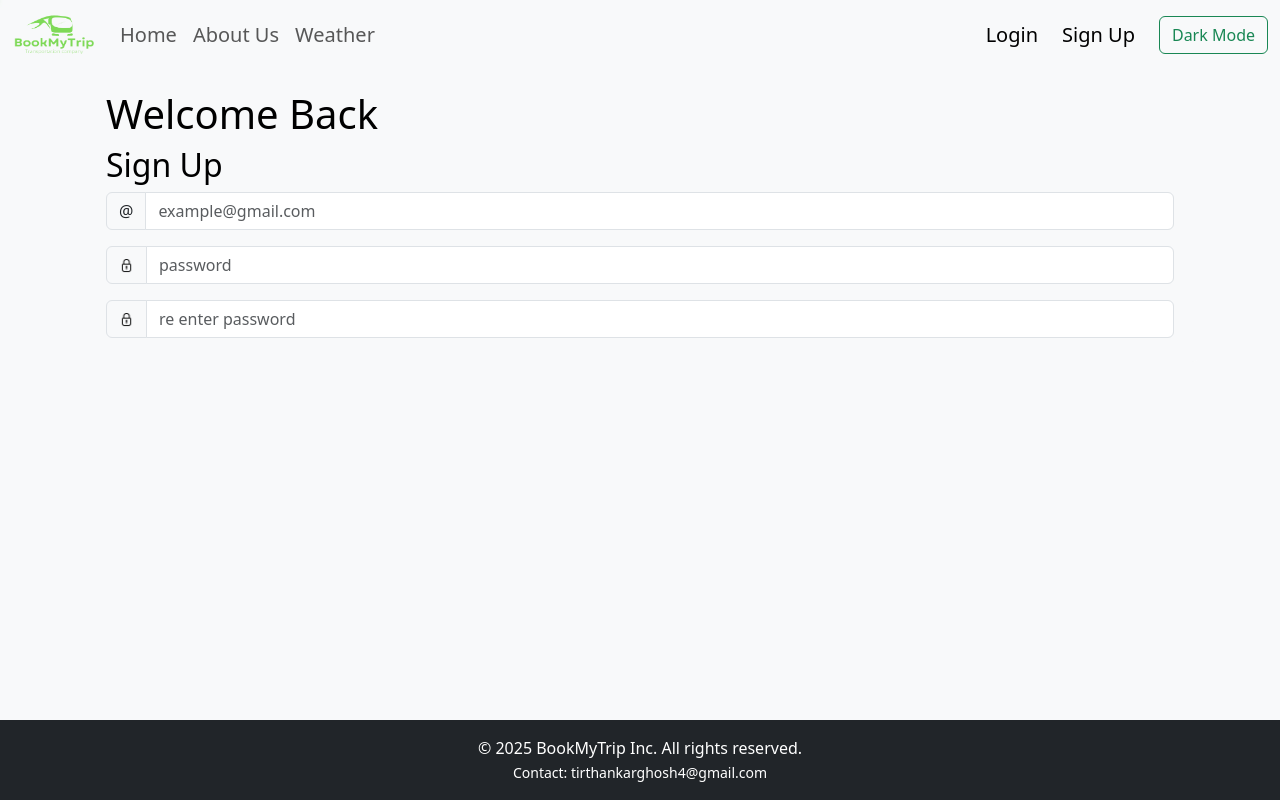
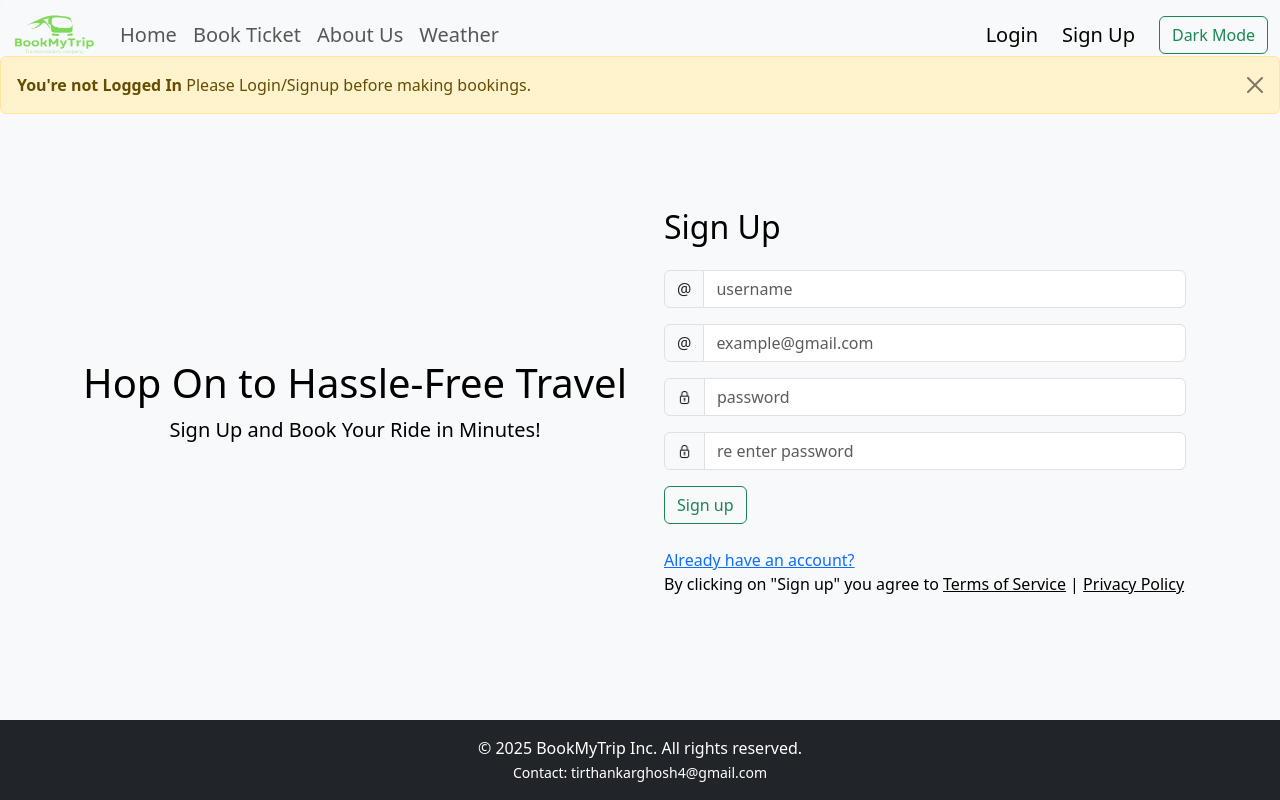
Before and after one commit to tirthankar27/BookMyTrip, a React (Create React App) app: page /BookMyTrip/signup in a window 1280 px wide. Built offline with nearby package versions, Linux system fonts and the light colour scheme; no server answers.

Commit message:
Add files via upload

```diff
--- a/src/App.js
+++ b/src/App.js
@@ -1,8 +1,8 @@
 import React, { useState, useRef } from "react";
 import "./App.css";
 import Navbar from "./components/Navbar";
+import Home from "./components/Home";
 import Searchbus from "./components/Searchbus";
-import PromoCarousel from "./components/PromoCarousel";
 import Footer from "./components/Footer";
 import Alert from "./components/Alert";
 import About from "./components/About";
@@ -11,12 +11,14 @@ import Login from "./components/Login";
 import SignUp from "./components/SignUp";
 import Weather from "./components/Weather";
 import LoadingBar from "react-top-loading-bar";
+import "particles.js"
 
 function App() {
   const apiKey = process.env.REACT_APP_BOOK_MY_TRIP_API;
+  const signupEndpoint = process.env.REACT_APP_SIGN_UP;
   const [darkMode, setDarkMode] = useState(false);
   const toggleDarkMode = () => setDarkMode(!darkMode);
-  const loadingRef = useRef(null)
+  const loadingRef = useRef(null);
   return (
     <BrowserRouter basename="/BookMyTrip">
       <div
@@ -33,15 +35,41 @@ function App() {
           darkMode={darkMode}
           toggleDarkMode={toggleDarkMode}
         />
-       <LoadingBar color="#76B947" ref={loadingRef} />
+        <LoadingBar color="#76B947" ref={loadingRef} />
         <Alert darkMode={darkMode} />
-        <div className="container my-3" style={{ flex: 1 }}>
+        <div
+          className="container my-3"
+          style={{ flex: 1, paddingTop: "120px" }}
+        >
           <Routes>
-            <Route exact path="/about" element={<About loadingRef={loadingRef} />}/>
-            <Route exact path="/weather" element={<Weather apiKey={apiKey} loadingRef={loadingRef}/>}/>
-            <Route exact path="/" element={<><Searchbus darkMode={darkMode} loadingRef={loadingRef}/> <PromoCarousel /></>}/>
-            <Route exact path='/login' element={<Login darkMode={darkMode} loadingRef={loadingRef}/>}/>
-            <Route exact path='/signup' element={<SignUp darkMode={darkMode} loadingRef={loadingRef}/>}/>
+            <Route
+              exact
+              path="/about"
+              element={<About loadingRef={loadingRef} />}
+            />
+            <Route
+              exact
+              path="/weather"
+              element={<Weather apiKey={apiKey} loadingRef={loadingRef} />}
+            />
+            <Route exact path="/" element={<Home loadingRef={loadingRef} />} />
+            <Route
+              exact
+              path="/searchbus"
+              element={
+                <Searchbus darkMode={darkMode} loadingRef={loadingRef} />
+              }
+            />
+            <Route
+              exact
+              path="/login"
+              element={<Login darkMode={darkMode} loadingRef={loadingRef} />}
+            />
+            <Route
+              exact
+              path="/signup"
+              element={<SignUp darkMode={darkMode} signupendpoint={signupEndpoint} loadingRef={loadingRef} />}
+            />
           </Routes>
         </div>
         <Footer />
--- a/src/components/Alert.js
+++ b/src/components/Alert.js
@@ -2,7 +2,16 @@ import React from "react";
 export default function Alert(props) {
   let alertType = props.darkMode ? "info" : "warning";
   return (
-    <div style={{height: "50px"}}>
+    <div
+      style={{
+        height: "60px",
+        top: "56px",
+        left: 0,
+        right: 0,
+        zIndex: 1051,
+        position: "fixed",
+      }}
+    >
       <div
         className={`alert alert-${alertType} alert-dismissible fade show mb-3`}
         role="alert"
--- /dev/null
+++ b/src/components/Home.js
@@ -0,0 +1,18 @@
+import React,{useEffect} from "react";
+import PromoCarousel from "./PromoCarousel";
+
+export default function Home(props) {
+  useEffect(() => {
+    if (props.loadingRef?.current) {
+      props.loadingRef.current.continuousStart();
+      setTimeout(() => {
+        props.loadingRef.current.complete();
+      }, 10);
+    }
+  }, [props.loadingRef]);
+  return (
+    <div>
+      <PromoCarousel />
+    </div>
+  );
+}
--- a/src/components/Navbar.js
+++ b/src/components/Navbar.js
@@ -1,18 +1,20 @@
 import React from "react";
 import PropTypes from "prop-types";
 import logo from "../assets/logo3.png";
-import { Link, useLocation} from "react-router-dom";
+import { Link, useLocation } from "react-router-dom";
 export default function Navbar(props) {
-  const navClass = props.darkMode ? "navbar bg-dark navbar-expand-lg bg-body-tertiary" : "navbar navbar-expand-lg bg-body-tertiary";
+  const navClass = props.darkMode
+    ? "navbar bg-dark navbar-expand-lg bg-body-tertiary"
+    : "navbar navbar-expand-lg bg-body-tertiary";
   const location = useLocation();
   return (
     <div>
       <nav
         className={`${navClass} fixed-top`}
-        {...props.darkMode ? {"data-bs-theme":"dark"} : {}}
+        {...(props.darkMode ? { "data-bs-theme": "dark" } : {})}
       >
         <div className="container-fluid">
-          <Link className="navbar-brand" to="/home">
+          <Link className="navbar-brand" to="/">
             <img
               src={logo}
               alt="Logo"
@@ -35,17 +37,64 @@ export default function Navbar(props) {
           <div className="collapse navbar-collapse" id="navbarSupportedContent">
             <ul className="navbar-nav me-auto mb-2 mb-lg-0">
               <li className="nav-item">
-                <Link className={location.pathname !== "/about" && location.pathname!=="/weather" && location.pathname==="/"? "nav-link fs-5 active" : "nav-link fs-5"} aria-current="page" to="/">
+                <Link
+                  className={
+                    location.pathname !== "/searchbus" &&
+                    location.pathname !== "/about" &&
+                    location.pathname !== "/weather" &&
+                    location.pathname === "/"
+                      ? "nav-link fs-5 active"
+                      : "nav-link fs-5"
+                  }
+                  aria-current="page"
+                  to="/"
+                >
                   Home
                 </Link>
               </li>
               <li className="nav-item">
-                <Link className={location.pathname === "/about" && location.pathname!=="/weather" && location.pathname!=="/" ? "nav-link fs-5 active" : "nav-link fs-5"} to="/about">
+                <Link
+                  className={
+                    location.pathname === "/searchbus" &&
+                    location.pathname !== "/about" &&
+                    location.pathname !== "/weather" &&
+                    location.pathname !== "/"
+                      ? "nav-link fs-5 active"
+                      : "nav-link fs-5"
+                  }
+                  aria-current="page"
+                  to="/searchbus"
+                >
+                  Book Ticket
+                </Link>
+              </li>
+              <li className="nav-item">
+                <Link
+                  className={
+                    location.pathname !== "/searchbus" &&
+                    location.pathname === "/about" &&
+                    location.pathname !== "/weather" &&
+                    location.pathname !== "/"
+                      ? "nav-link fs-5 active"
+                      : "nav-link fs-5"
+                  }
+                  to="/about"
+                >
                   About Us
                 </Link>
               </li>
               <li className="nav-item">
-                <Link className={location.pathname !== "/about" && location.pathname==="/weather" && location.pathname!=="/" ? "nav-link fs-5 active" : "nav-link fs-5"} to="/weather">
+                <Link
+                  className={
+                    location.pathname !== "/searchbus" &&
+                    location.pathname !== "/about" &&
+                    location.pathname === "/weather" &&
+                    location.pathname !== "/"
+                      ? "nav-link fs-5 active"
+                      : "nav-link fs-5"
+                  }
+                  to="/weather"
+                >
                   Weather
                 </Link>
               </li>
@@ -63,11 +112,16 @@ export default function Navbar(props) {
                 className="nav-link fs-5"
                 aria-current="page"
                 to="/signup"
-                style={{ color: props.darkMode ?"white" : "black" }}
+                style={{ color: props.darkMode ? "white" : "black" }}
               >
                 Sign Up
               </Link>
-              <button className="btn btn-outline-success" onClick={props.toggleDarkMode}>{props.darkMode ? "Light Mode" : "Dark Mode"}</button>
+              <button
+                className="btn btn-outline-success"
+                onClick={props.toggleDarkMode}
+              >
+                {props.darkMode ? "Light Mode" : "Dark Mode"}
+              </button>
             </div>
           </div>
         </div>
--- a/src/components/SignUp.js
+++ b/src/components/SignUp.js
@@ -1,6 +1,7 @@
 import React from "react";
-import { useEffect } from "react";
-import password from "../assets/password.png";
+import { useEffect, useState } from "react";
+import passwordImg from "../assets/password.png";
+import { Link } from "react-router-dom";
 
 export default function SignUp(props) {
   useEffect(() => {
@@ -17,12 +18,58 @@ export default function SignUp(props) {
   const containerClass = props.darkMode
     ? "container bg-dark p-4 rounded"
     : "container bg-light p-4 rounded";
+  const [username, setUsername] = useState("");
+  const [email, setEmail] = useState("");
+  const [password, setPassword] = useState("");
+  const [confirmPassword, setConfirmPassword] = useState("");
+
+  const handleSignup = async (e) => {
+    e.preventDefault();
+    const response = await fetch(props.signupendpoint, {
+      method: "POST",
+      headers: {
+        "Content-Type": "application/json",
+      },
+      body: JSON.stringify({
+        username,
+        email,
+        password,
+      }),
+    });
+    const result = await response.json();
+    if (response.ok) {
+      console.log("Signup successful:", result);
+    } else {
+      console.error("Signup failed:", result.error || result.message);
+    }
+  };
   return (
-    <div className={containerClass}>
-      <div>
-        <h1>Welcome Back</h1>
+    <div className="row mt-5">
+      <div className="col-12 col-md-6 d-flex align-items-center justify-content-center">
+        <div className="text-center">
+          <h1>Hop On to Hassle-Free Travel</h1>
+          <p className="fs-5">Sign Up and Book Your Ride in Minutes!</p>
         </div>
-      <h2>Sign Up</h2>
+      </div>
+      <form
+        className={`col-12 col-md-6 ${containerClass}`}
+        onSubmit={handleSignup}
+      >
+        <h2 className="mb-4">Sign Up</h2>
+        <div className="input-group flex-nowrap mb-3">
+          <span className="input-group-text" id="addon-wrapping">
+            @
+          </span>
+          <input
+            type="text"
+            className={inputClass}
+            placeholder="username"
+            value={username}
+            onChange={(e) => setUsername(e.target.value)}
+            aria-label="Username"
+            aria-describedby="addon-wrapping"
+          />
+        </div>
         <div className="input-group flex-nowrap mb-3">
           <span className="input-group-text" id="addon-wrapping">
             @
@@ -31,14 +78,16 @@ export default function SignUp(props) {
             type="text"
             className={inputClass}
             placeholder="example@gmail.com"
-          aria-label="Username"
+            value={email}
+            onChange={(e) => setEmail(e.target.value)}
+            aria-label="Email"
             aria-describedby="addon-wrapping"
           />
         </div>
         <div className="input-group flex-nowrap mb-3">
           <span className="input-group-text" id="addon-wrapping">
             <img
-            src={password}
+              src={passwordImg}
               alt="password"
               className="img-fluid"
               style={{ maxHeight: "20px", maxWidth: "15px" }}
@@ -49,12 +98,14 @@ export default function SignUp(props) {
             className={inputClass}
             placeholder="password"
             id="inputPassword"
+            value={password}
+            onChange={(e) => setPassword(e.target.value)}
           />
         </div>
-      <div className="input-group flex-nowrap">
+        <div className="input-group flex-nowrap mb-3">
           <span className="input-group-text" id="addon-wrapping">
             <img
-            src={password}
+              src={passwordImg}
               alt="password"
               className="img-fluid"
               style={{ maxHeight: "20px", maxWidth: "15px" }}
@@ -65,8 +116,25 @@ export default function SignUp(props) {
             className={inputClass}
             placeholder="re enter password"
             id="reinputPassword"
+            value={confirmPassword}
+            onChange={(e) => setConfirmPassword(e.target.value)}
           />
         </div>
+        <div className="input-group flex-nowrap mb-4">
+          <button type="submit" className="btn btn-outline-success">
+            Sign up
+          </button>
+        </div>
+        <div className="input-group flex-nowrap">
+          <Link to="/login">Already have an account?</Link>
+        </div>
+        <div className="input-group flex-nowrap">
+          <p>
+            By clicking on "Sign up" you agree to <u>Terms of Service</u> |{" "}
+            <u>Privacy Policy</u>
+          </p>
+        </div>
+      </form>
     </div>
   );
 }
```
Also changed, not shown: package.json (+9 -1 lines), src/components/Login.js (+2 -20 lines), src/components/ParticlesBackground.js (added, +61 -0 lines), 1 other file (tests, documents, lock files or other folders). Lines whose indentation alone changed are shown as unchanged.
